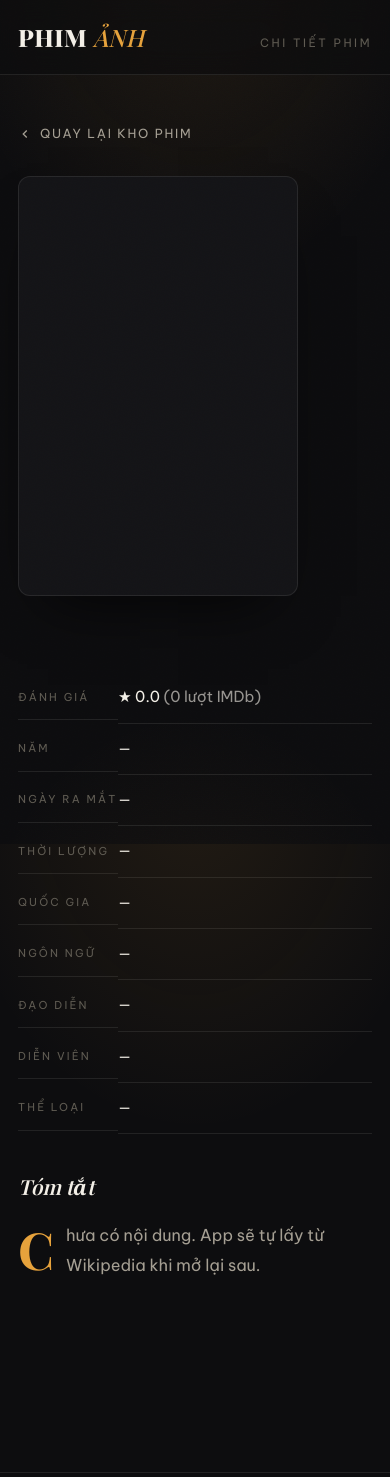
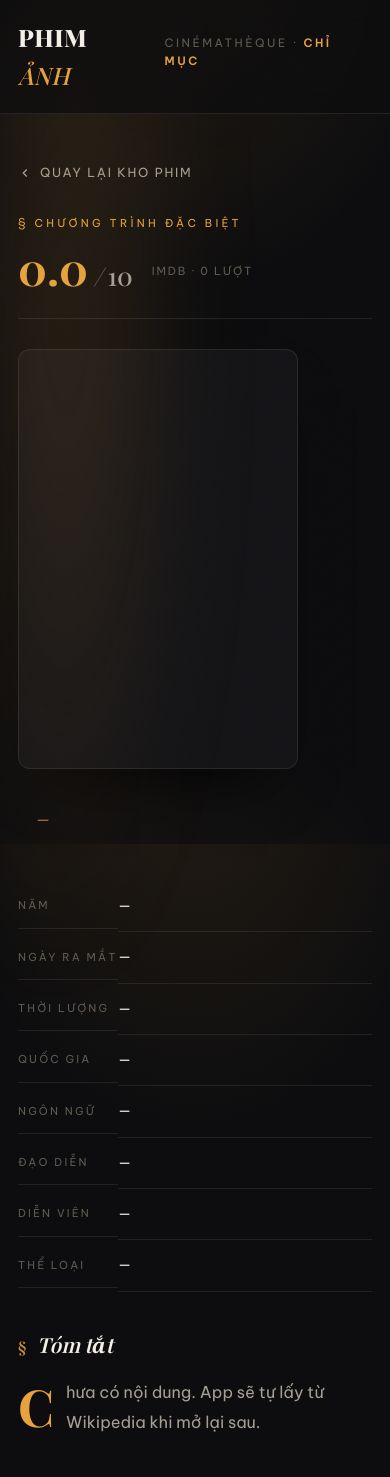
Before and after one commit to LogKeg/PhimAnh, a Flask app: template templates/movie_detail.html in a window 390 px wide. Shown: the top 1477 px of the page. Run offline with Flask 3, Linux system fonts and the light colour scheme; the template is opened without the code that fills it, so the values that code supplies are empty; some web fonts are replaced.

Commit message:
feat: redesign trang chi tiết + featured theo mới nhất
Detail page:
- detail-head: kicker '§ Chương trình đặc biệt' + score IMDb lớn editorial
  (số vàng Playfair /10 + lượt vote) — kéo rating ra khỏi spec table.
- detail-leak: light leak backdrop (gold radial blur).
- Title + năm dạng italic editorial mark.
- plot-h: § inline gold.
- topbar: marker 'Cinémathèque · Chỉ mục'.
- Responsive: head stack dọc ở ≤900px.

Homepage:
- get_featured: đổi từ top-rated → mới nhất (năm desc) có poster.

```diff
--- a/queries.py
+++ b/queries.py
@@ -75,12 +75,12 @@ def get_filter_values():
 
 
 def get_featured():
-    """Phim tiêu điểm cho hero bìa: điểm IMDb cao nhất có poster (tiebreak: lượt vote)."""
+    """Phim tiêu điểm cho hero bìa: mới nhất có poster (năm giảm dần)."""
     return (
         Movie.query
-        .filter(Movie.imdb_rating.isnot(None))
         .filter(Movie.poster_url.isnot(None), Movie.poster_url != "")
-        .order_by(Movie.imdb_rating.desc(), Movie.imdb_votes.desc())
+        .filter(Movie.year.isnot(None))
+        .order_by(Movie.year.desc(), Movie.released.desc())
         .first()
     )
 
--- a/static/style.css
+++ b/static/style.css
@@ -552,7 +552,56 @@ footer {
 
 /* ---- Detail page ---- */
 .detail {
+    position: relative;
     padding: 48px 0 0;
+}
+.detail-leak {       /* light leak — backdrop dramaturgic cho head */
+    position: absolute;
+    top: -8%; left: -6%;
+    width: 58%; height: 78%;
+    background: radial-gradient(ellipse at 28% 30%, rgba(230,162,60,0.16), transparent 65%);
+    filter: blur(50px);
+    pointer-events: none;
+    z-index: 0;
+}
+.detail-head {
+    position: relative;
+    z-index: 1;
+    display: flex;
+    align-items: center;
+    justify-content: space-between;
+    gap: 24px;
+    margin-bottom: 30px;
+    padding-bottom: 22px;
+    border-bottom: 1px solid var(--line);
+}
+.detail-kicker {
+    font-size: 0.68rem;
+    letter-spacing: 0.3em;
+    text-transform: uppercase;
+    color: var(--gold);
+}
+/* Score IMDb — con số editorial lớn */
+.detail-score {
+    display: inline-flex;
+    align-items: baseline;
+    gap: 5px;
+    font-variant-numeric: tabular-nums;
+    text-decoration: none;
+}
+.ds-num {
+    font-family: var(--font-display);
+    font-size: clamp(2.8rem, 6vw, 4rem);
+    font-weight: 700;
+    line-height: 1;
+    color: var(--gold);
+}
+.ds-sep { font-family: var(--font-display); font-size: 1.6rem; color: var(--ink-faint); font-style: italic; }
+.ds-max { font-family: var(--font-display); font-size: 1.6rem; color: var(--ink-dim); }
+.ds-label {
+    margin-left: 14px; align-self: center;
+    font-size: 0.7rem; letter-spacing: 0.16em; text-transform: uppercase;
+    color: var(--ink-faint); line-height: 1.45;
 }
 .back-link {
     display: inline-flex; align-items: center; gap: 8px;
@@ -585,6 +634,17 @@ footer {
     letter-spacing: -0.015em;
     margin: 0 0 14px;
 }
+.detail-year {
+    font-family: var(--font-display);
+    font-style: italic;
+    font-weight: 400;
+    font-size: 0.4em;
+    color: var(--gold);
+    margin-left: 18px;
+    vertical-align: 0.65em;
+    letter-spacing: 0.02em;
+    white-space: nowrap;
+}
 .detail-tagline {
     color: var(--gold);
     font-size: 0.74rem; letter-spacing: 0.22em; text-transform: uppercase;
@@ -615,6 +675,13 @@ footer {
     font-family: var(--font-display); font-weight: 600; font-style: italic;
     font-size: 1.3rem; margin: 0 0 14px;
     color: var(--ink);
+}
+.sec-no-inline {
+    font-style: normal;
+    font-size: 0.72em;
+    color: var(--gold);
+    margin-right: 6px;
+    opacity: 0.85;
 }
 .plot {
     font-size: 1.02rem; line-height: 1.85; color: var(--ink-dim);
@@ -653,6 +720,7 @@ a:focus-visible, button:focus-visible, input:focus-visible, select:focus-visible
     .cell + .cell { border-left: none; border-top: 1px solid var(--line); }
     .detail-grid { grid-template-columns: 1fr; gap: 32px; }
     .detail-poster { max-width: 280px; }
+    .detail-head { flex-direction: column; align-items: flex-start; gap: 14px; }
     .filter-grid { grid-template-columns: 1fr 1fr; }
 }
 @media (max-width: 560px) {
--- a/templates/movie_detail.html
+++ b/templates/movie_detail.html
@@ -12,7 +12,7 @@
     <header class="topbar">
         <div class="topbar-inner">
             <a class="brand" href="{{ url_for('main.index') }}">PHIM<em> ẢNH</em></a>
-            <div class="topbar-meta"><span>Chi tiết phim</span></div>
+            <div class="topbar-meta"><span class="vol">Cinémathèque · <b>Chỉ mục</b></span></div>
         </div>
     </header>
 
@@ -22,6 +22,20 @@
                 <svg width="14" height="14" viewBox="0 0 24 24" fill="none" stroke="currentColor" stroke-width="2.2" aria-hidden="true"><path d="M15 18l-6-6 6-6"/></svg>
                 Quay lại kho phim
             </a>
+
+            <div class="detail-leak" aria-hidden="true"></div>
+
+            <header class="detail-head">
+                <span class="detail-kicker">§ Chương trình đặc biệt</span>
+                {% if movie.imdb_rating is not none %}
+                <div class="detail-score" title="{{ '{:,.0f}'.format(movie.imdb_votes|default(0)) }} lượt IMDb">
+                    <span class="ds-num">{{ '%.1f'|format(movie.imdb_rating) }}</span>
+                    <span class="ds-sep">/</span>
+                    <span class="ds-max">10</span>
+                    <span class="ds-label">IMDb · {{ '{:,.0f}'.format(movie.imdb_votes|default(0)) }} lượt</span>
+                </div>
+                {% endif %}
+            </header>
 
             <div class="detail-grid">
                 <div class="detail-poster">
@@ -36,7 +50,7 @@
                     {% if movie.genre %}
                         <div class="detail-tagline">{{ movie.genre.split(',')[0].strip() }}</div>
                     {% endif %}
-                    <h1 class="detail-title">{{ movie.title }}</h1>
+                    <h1 class="detail-title">{{ movie.title }} <em class="detail-year">{{ movie.year or '—' }}</em></h1>
 
                     <div class="detail-links">
                         {% if movie.watch_link %}
@@ -52,7 +66,6 @@
 
                     <div class="spec">
                         <dl>
-                            <dt>Đánh giá</dt>      <dd>{% if movie.imdb_rating is not none %}★ {{ '%.1f'|format(movie.imdb_rating) }} <span style="opacity:.6">({{ '{:,.0f}'.format(movie.imdb_votes|default(0)) }} lượt IMDb)</span>{% else %}—{% endif %}</dd>
                             <dt>Năm</dt>           <dd>{{ movie.year or '—' }}</dd>
                             <dt>Ngày ra mắt</dt>   <dd>{{ movie.released or '—' }}</dd>
                             <dt>Thời lượng</dt>    <dd>{{ movie.runtime or '—' }}</dd>
@@ -64,7 +77,7 @@
                         </dl>
                     </div>
 
-                    <h2 class="plot-h">Tóm tắt</h2>
+                    <h2 class="plot-h"><span class="sec-no-inline">§</span> Tóm tắt</h2>
                     <p class="plot">{{ movie.plot or 'Chưa có nội dung. App sẽ tự lấy từ Wikipedia khi mở lại sau.' }}</p>
                 </div>
             </div>
```
